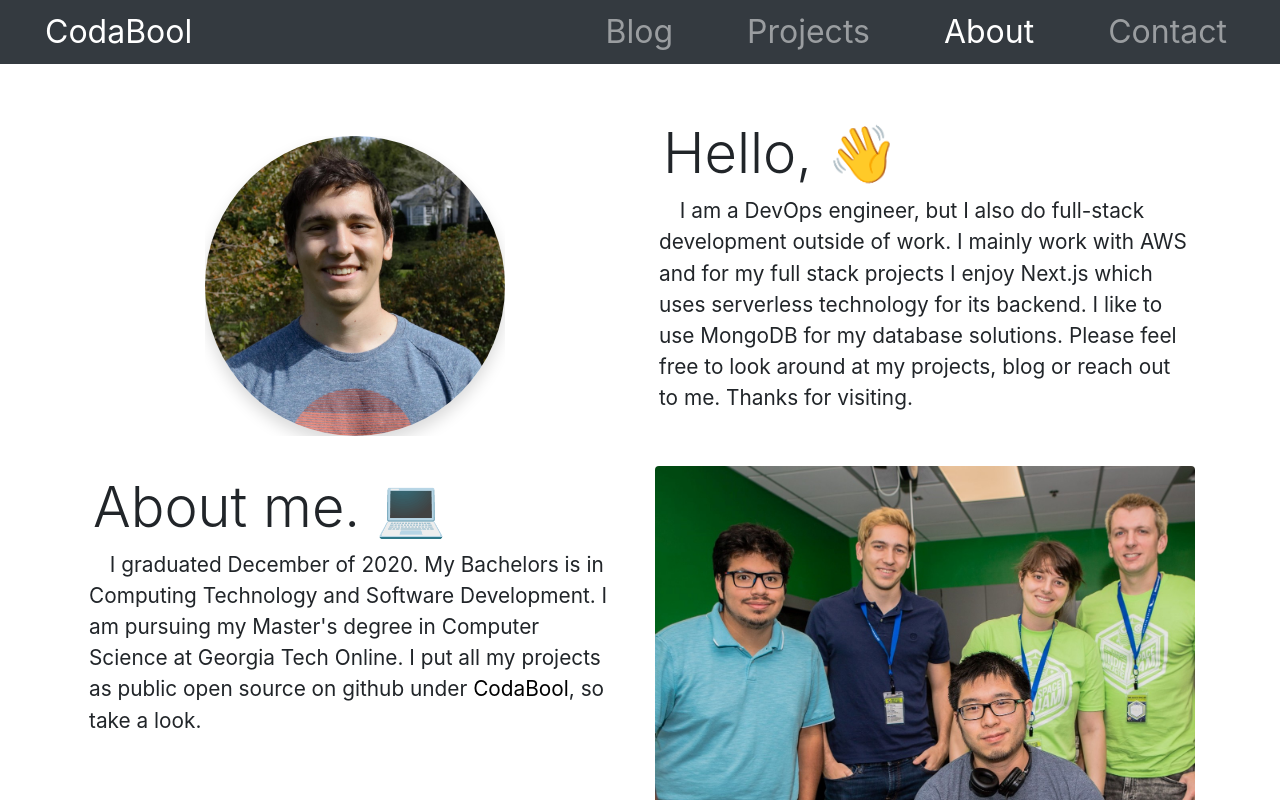
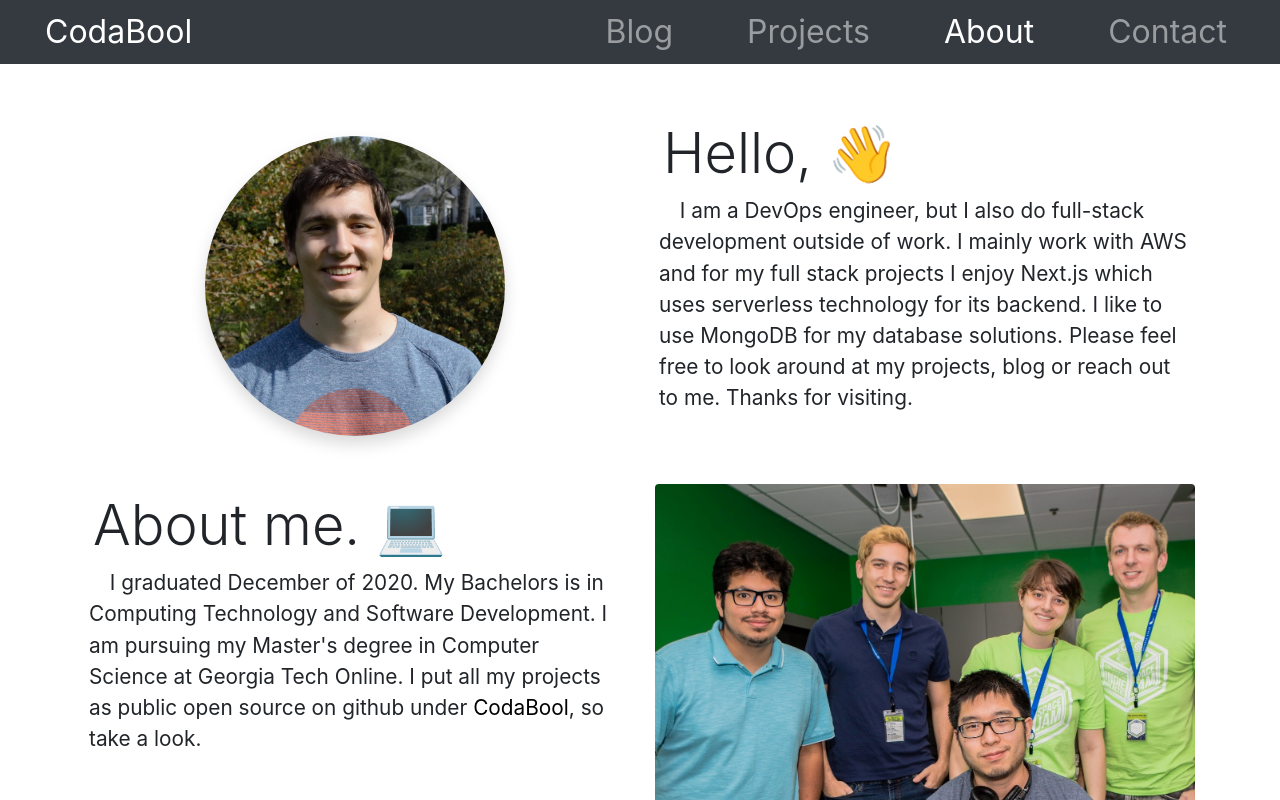
Before and after one commit to CodaBool/CodaBool.com-legacy, a Next.js app: page /about in a window 1280 px wide. Shown: the top 800 px of the page. Built offline with nearby package versions, Linux system fonts and the light colour scheme.

Commit message:
better shadow on about img

```diff
--- a/pages/about.js
+++ b/pages/about.js
@@ -44,9 +44,9 @@ export default function About() {
   return (
     <div className="my-5">
       <Row>
-        <Col lg={6} className="mt-4">
-          <div className="mx-auto" style={{width: 300, height: 300}}>
-            <Img className="shadow rounded-circle mx-auto" alt="me" src="/assets/authorImg/codabool-lg.jpg" onClick={adminCheck} width={300} height={300} />
+        <Col lg={6} className="my-4">
+          <div className="mx-auto shadow rounded-circle" style={{width: 300, height: 300}}>
+            <Img className="rounded-circle mx-auto" alt="me" src="/assets/authorImg/codabool-lg.jpg" onClick={adminCheck} width={300} height={300} />
           </div>
         </Col>
         <Col lg={6} className="mb-4">
@@ -64,7 +64,7 @@ export default function About() {
           <Fade bottom delay={1000}>
             <h1 className="display-4 m-2">About me. 💻</h1>
           </Fade>
-          <Fade delay={1500}>
+          <Fade delay={1300}>
             <p className="m-1" style={{fontSize: '1.3rem'}}>&emsp;I graduated December of 2020. My Bachelors is in Computing Technology and Software Development. I am pursuing my Master's degree in Computer Science at Georgia Tech Online. I put all my projects as public open source on github under <a href="https://github.com/CodaBool?tab=repositories" style={{textDecoration: 'none', color: 'black'}}>CodaBool</a>, so take a look. </p>
           </Fade>
         </Col>
```
